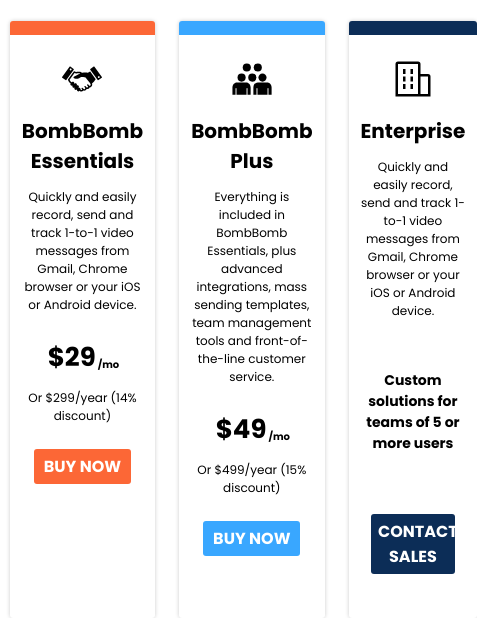
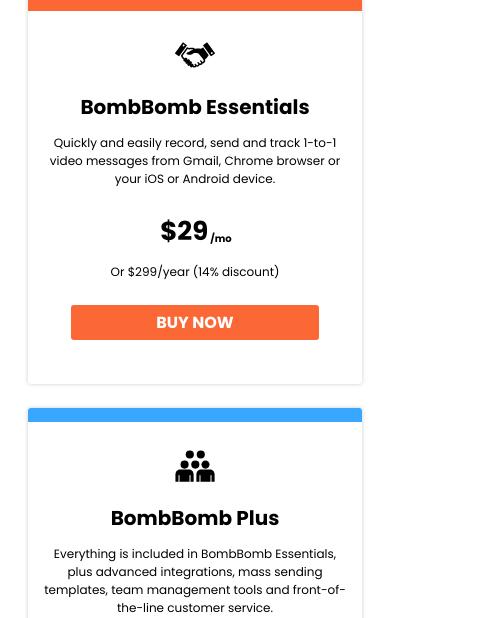
Before and after one commit to dersuprogg/css-flexbox-practice, a plain HTML site: page index.html in a window 390 px wide. Shown: the part 257-875 px from the top of the page, 477 px wide, since content can reach past the window. Drawn offline with Linux system fonts and the light colour scheme.

Commit message:
Make responsive to different screen sizes

```diff
--- a/styles.css
+++ b/styles.css
@@ -136,3 +136,19 @@ article {
 .price.price.price--enterprise::after {
   display: none;
 }
+
+@media (max-width: 750px) {
+  article {
+    flex-direction: column;
+    margin: 0 auto;
+    align-items: center;
+    gap: 2.4rem;
+    padding: 0;
+  }
+
+  .card {
+    flex-grow: 0;
+    width: 90%;
+    max-width: 600px;
+  }
+}
```
